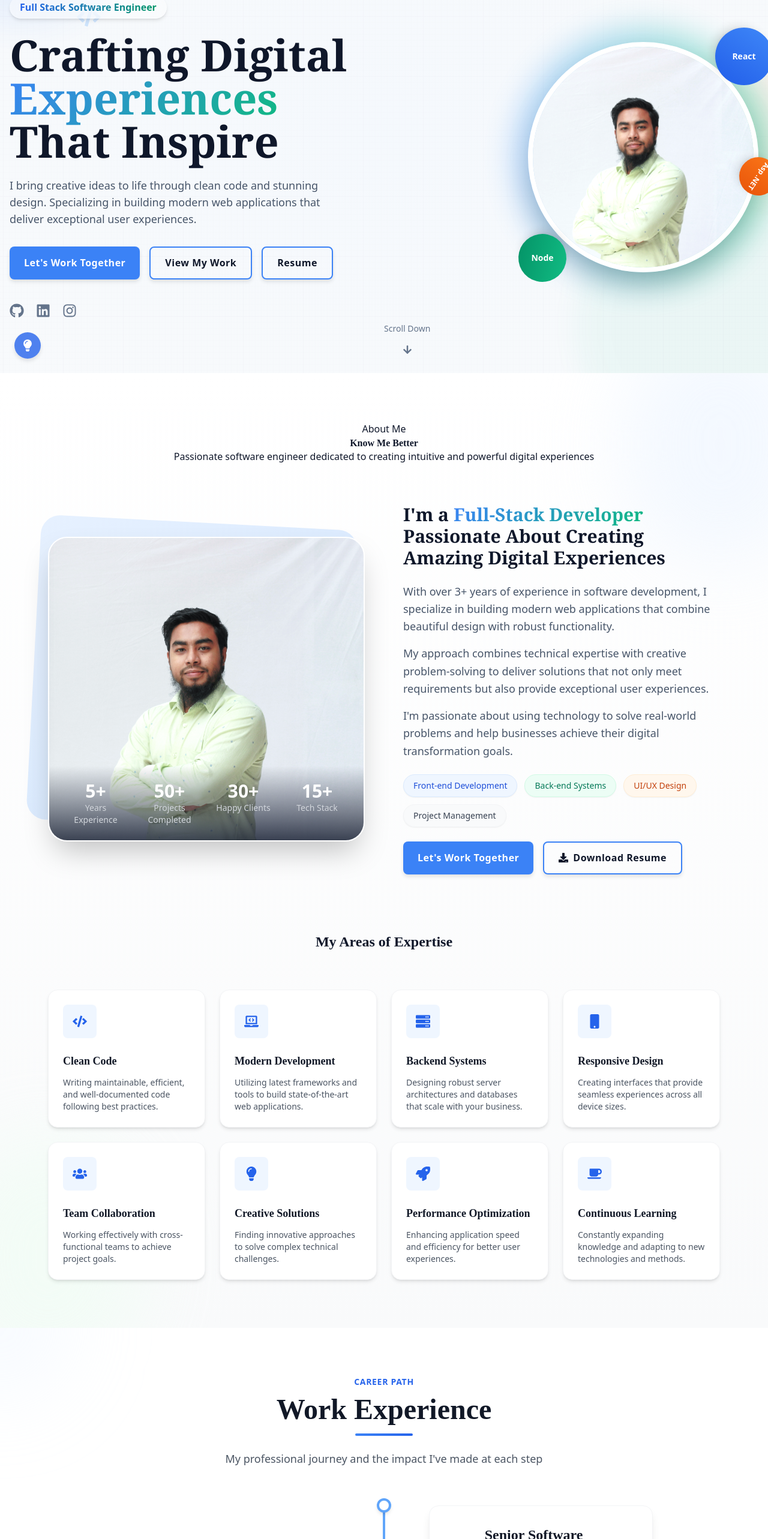
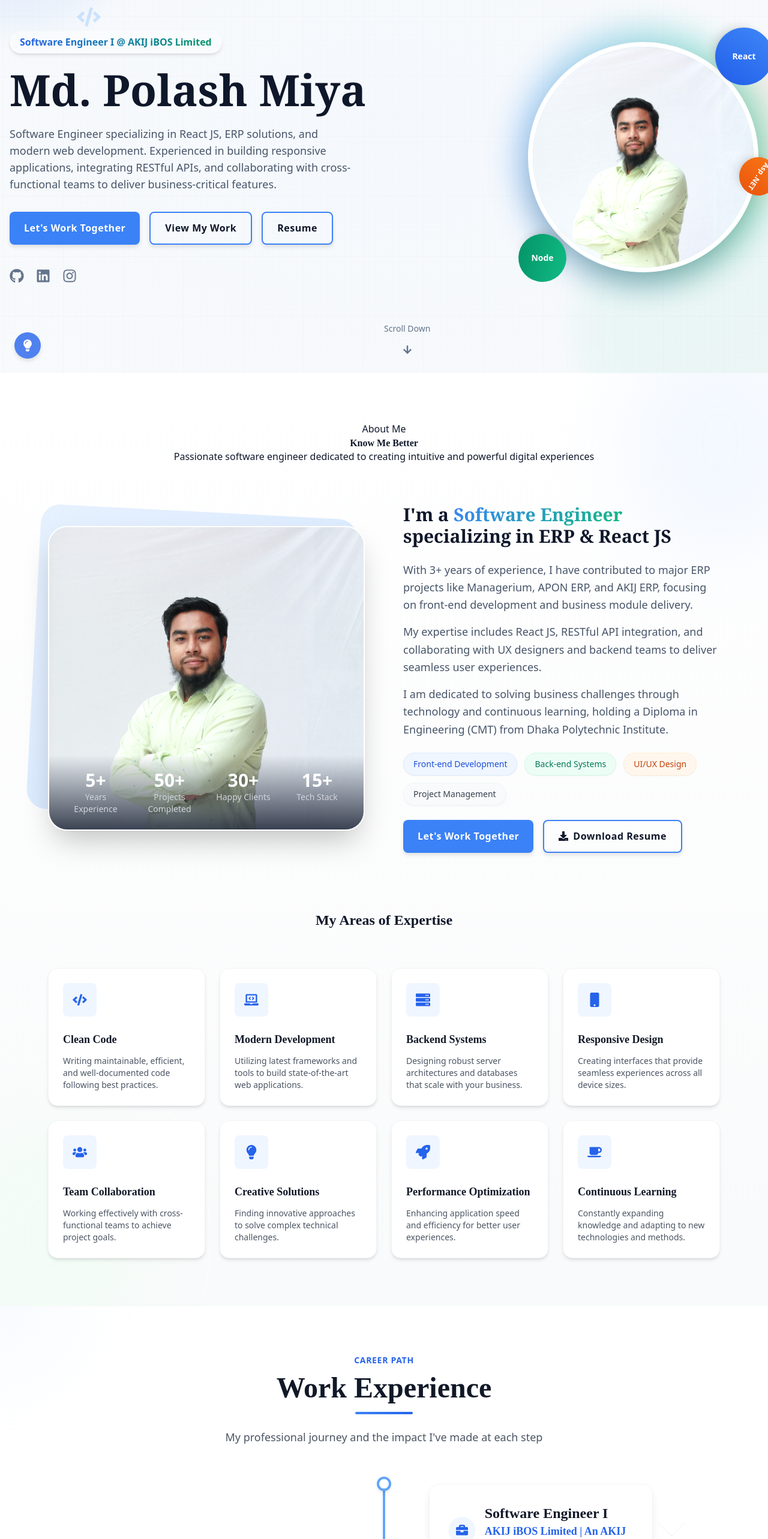
Before and after one commit to polashmiya/personal-portfolio, a React (Vite) app: page / in a window 1280 px wide. Shown: the part 178-2744 px from the top of the page at 60% size. Built offline with nearby package versions, Linux system fonts and the light colour scheme.

Commit message:
updated the info

```diff
--- a/src/components/About.jsx
+++ b/src/components/About.jsx
@@ -136,22 +136,19 @@ const About = () => {
             transition={{ duration: 0.8, delay: 0.4 }}
             viewport={{ once: true }}
             className="space-y-6"
-          >            <h3 className="text-3xl font-serif font-bold text-dark-900 mb-6">
-              I'm a <span className="text-gradient">Full-Stack Developer</span> Passionate About Creating Amazing Digital Experiences
+          >
+            <h3 className="text-3xl font-serif font-bold text-dark-900 mb-6">
+              I'm a <span className="text-gradient">Software Engineer</span> specializing in ERP & React JS
             </h3>
-
             <div className="space-y-4 text-dark-600 text-lg leading-relaxed">
               <p>
-                With over 3+ years of experience in software development, I specialize in building
-                modern web applications that combine beautiful design with robust functionality.
+                With 3+ years of experience, I have contributed to major ERP projects like Managerium, APON ERP, and AKIJ ERP, focusing on front-end development and business module delivery.
               </p>
               <p>
-                My approach combines technical expertise with creative problem-solving to deliver
-                solutions that not only meet requirements but also provide exceptional user experiences.
+                My expertise includes React JS, RESTful API integration, and collaborating with UX designers and backend teams to deliver seamless user experiences.
               </p>
               <p>
-                I'm passionate about using technology to solve real-world problems and help businesses
-                achieve their digital transformation goals.
+                I am dedicated to solving business challenges through technology and continuous learning, holding a Diploma in Engineering (CMT) from Dhaka Polytechnic Institute.
               </p>
             </div>
 
--- a/src/components/Experience.jsx
+++ b/src/components/Experience.jsx
@@ -4,46 +4,27 @@ import { FaBriefcase, FaCalendarAlt, FaMapMarkerAlt, FaQuoteLeft } from 'react-i
 const Experience = () => {
   const experiences = [
     {
-      title: "Senior Software Engineer",
-      company: "Tech Solutions Inc.",
-      period: "2022 - Present",
-      location: "San Francisco, CA",
+      title: "Software Engineer I",
+      company: "AKIJ iBOS Limited | An AKIJ Company",
+      period: "June 2024 – Present",
+      location: "Dhaka, Bangladesh",
       description: [
-        "Led a team of 5 developers in building scalable web applications using React and Node.js",
-        "Architected microservices infrastructure that improved system performance by 40%",
-        "Implemented CI/CD pipelines reducing deployment time from 2 hours to 15 minutes",
-        "Mentored junior developers and conducted code reviews to maintain high code quality"
+        "Created/maintained responsive React JS apps for cross-browser suitability.",
+        "Integrated front-end with RESTful APIs for seamless data flow.",
+        "Collaborated with UX designers for consistent user experience on all devices."
       ],
-      technologies: ["React", "Node.js", "TypeScript", "AWS", "Docker", "MongoDB"],
-      testimonial: "John's leadership transformed our development process and greatly improved our product quality."
+      technologies: ["React JS", "RESTful API", "ERP", "Tailwind CSS", "Redux"],
     },
     {
-      title: "Full Stack Developer",
-      company: "Digital Innovations Ltd.",
-      period: "2020 - 2022",
-      location: "New York, NY",
+      title: "Junior Software Engineer",
+      company: "AKIJ iBOS Limited | An AKIJ Company",
+      period: "April 2022 – June 2024",
+      location: "Dhaka, Bangladesh",
       description: [
-        "Developed and maintained 10+ client-facing web applications",
-        "Collaborated with UX/UI designers to implement responsive designs",
-        "Optimized database queries resulting in 30% faster page load times",
-        "Integrated third-party APIs and payment systems for e-commerce platforms"
+        "Built responsive web interfaces using HTML, CSS, JavaScript, React JS.",
+        "Assisted in debugging, issue resolution, and performance optimization."
       ],
-      technologies: ["Vue.js", "Express.js", "PostgreSQL", "Redis", "Stripe API", "Jest"],
-      testimonial: "John's technical skills and problem-solving abilities made him an invaluable asset to our team."
-    },
-    {
-      title: "Frontend Developer",
-      company: "StartupXYZ",
-      period: "2019 - 2020",
-      location: "Austin, TX",
-      description: [
-        "Built responsive web interfaces using modern JavaScript frameworks",
-        "Worked closely with backend team to integrate RESTful APIs",
-        "Implemented automated testing suites improving code coverage by 60%",
-        "Participated in agile development process and sprint planning"
-      ],
-      technologies: ["React", "Redux", "SASS", "Webpack", "Jest", "Cypress"],
-      testimonial: "John quickly became one of our most productive team members, delivering high-quality code ahead of schedule."
+      technologies: ["React JS", "HTML", "CSS", "JavaScript", "ERP"],
     }
   ];
 
--- a/src/components/Hero.jsx
+++ b/src/components/Hero.jsx
@@ -78,7 +78,7 @@ const Hero = () => {
             className="inline-block px-4 py-1 glass-effect rounded-full border border-primary-100 shadow-md mb-6"
           >
             <span className="bg-clip-text text-transparent bg-gradient-to-r from-primary-600 to-secondary-600 font-semibold">
-              Full Stack Software Engineer
+              Software Engineer I @ AKIJ iBOS Limited
             </span>
           </motion.div>
 
@@ -88,7 +88,7 @@ const Hero = () => {
             animate={{ opacity: 1, y: 0 }}
             transition={{ delay: 0.4, duration: 0.6 }}
           >
-            Crafting Digital <span className="text-gradient">Experiences</span> That Inspire
+            Md. Polash Miya
           </motion.h1>
 
           <motion.p
@@ -97,8 +97,7 @@ const Hero = () => {
             animate={{ opacity: 1, y: 0 }}
             transition={{ delay: 0.6, duration: 0.6 }}
           >
-            I bring creative ideas to life through clean code and stunning design.
-            Specializing in building modern web applications that deliver exceptional user experiences.
+            Software Engineer specializing in React JS, ERP solutions, and modern web development. Experienced in building responsive applications, integrating RESTful APIs, and collaborating with cross-functional teams to deliver business-critical features.
           </motion.p>
 
           <motion.div
```
